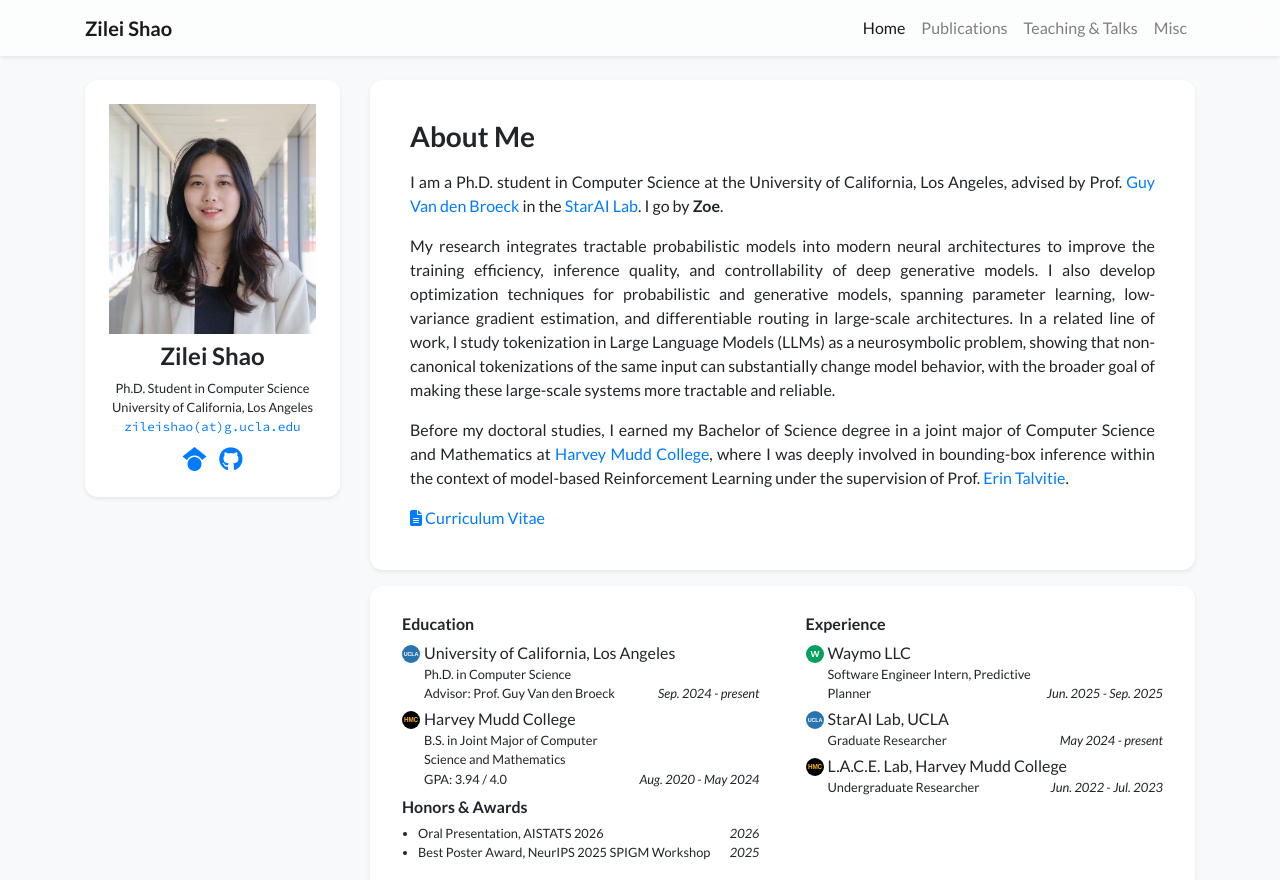
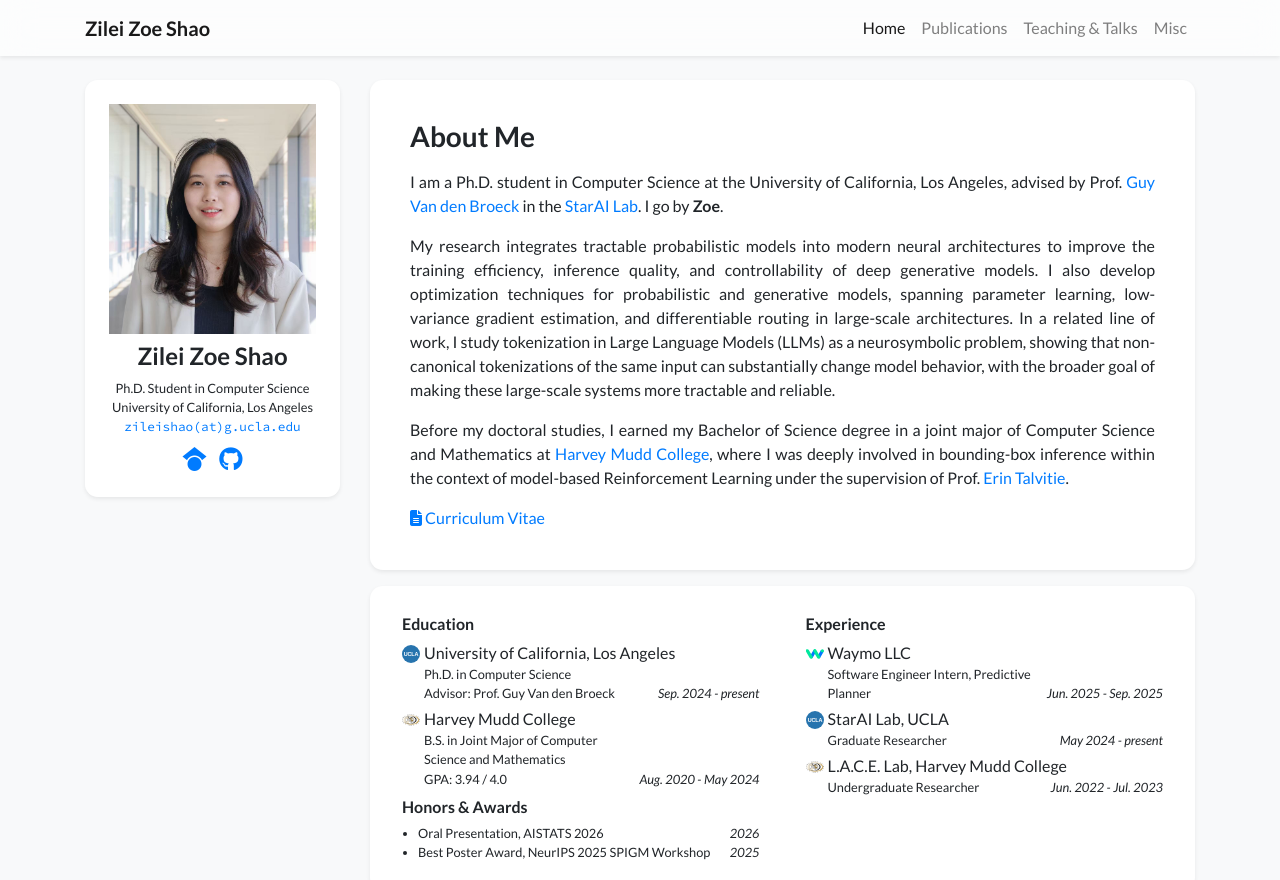
Before and after one commit to zoeshao0425/zoeshao0425.github.io, a Jekyll site: the page built from index.html, in a window 1280 px wide. Shown: the top 880 px of the page. Built offline with Jekyll 4.4.1, drawn with Linux system fonts in a browser that asks for light colours; nearby versions of some CDN libraries; a style sheet for code colours, icons or effects is not loaded.

Commit message:
update logo

```diff
--- a/_config.yml
+++ b/_config.yml
@@ -4,7 +4,7 @@
 # This file is NOT reloaded automatically by `bundle exec jekyll serve`.
 # Restart the server after editing it.
 
-title: "Zilei Shao"
+title: "Zilei Zoe Shao"
 description: >-
   Zilei (Zoe) Shao is a Ph.D. student in Computer Science at UCLA, working with
   Guy Van den Broeck in the StarAI Lab on tractable probabilistic models,
--- a/_data/profile.yml
+++ b/_data/profile.yml
@@ -1,6 +1,6 @@
-primary_name: "Zilei Shao"
+primary_name: "Zilei Zoe Shao"
 secondary_name: ""
-navbar_name: "Zilei Shao"
+navbar_name: "Zilei Zoe Shao"
 
 positions:
 - name: Ph.D. Student in Computer Science
--- a/index.html
+++ b/index.html
@@ -2,7 +2,7 @@
 layout: default
 title : Homepage
 navbar_title: Home
-h1: Zilei Shao
+h1: Zilei Zoe Shao
 ---
 
 <div class="row">
```
Also changed, not shown: assets/images/badges/hmc.svg, assets/images/badges/waymo.svg.
